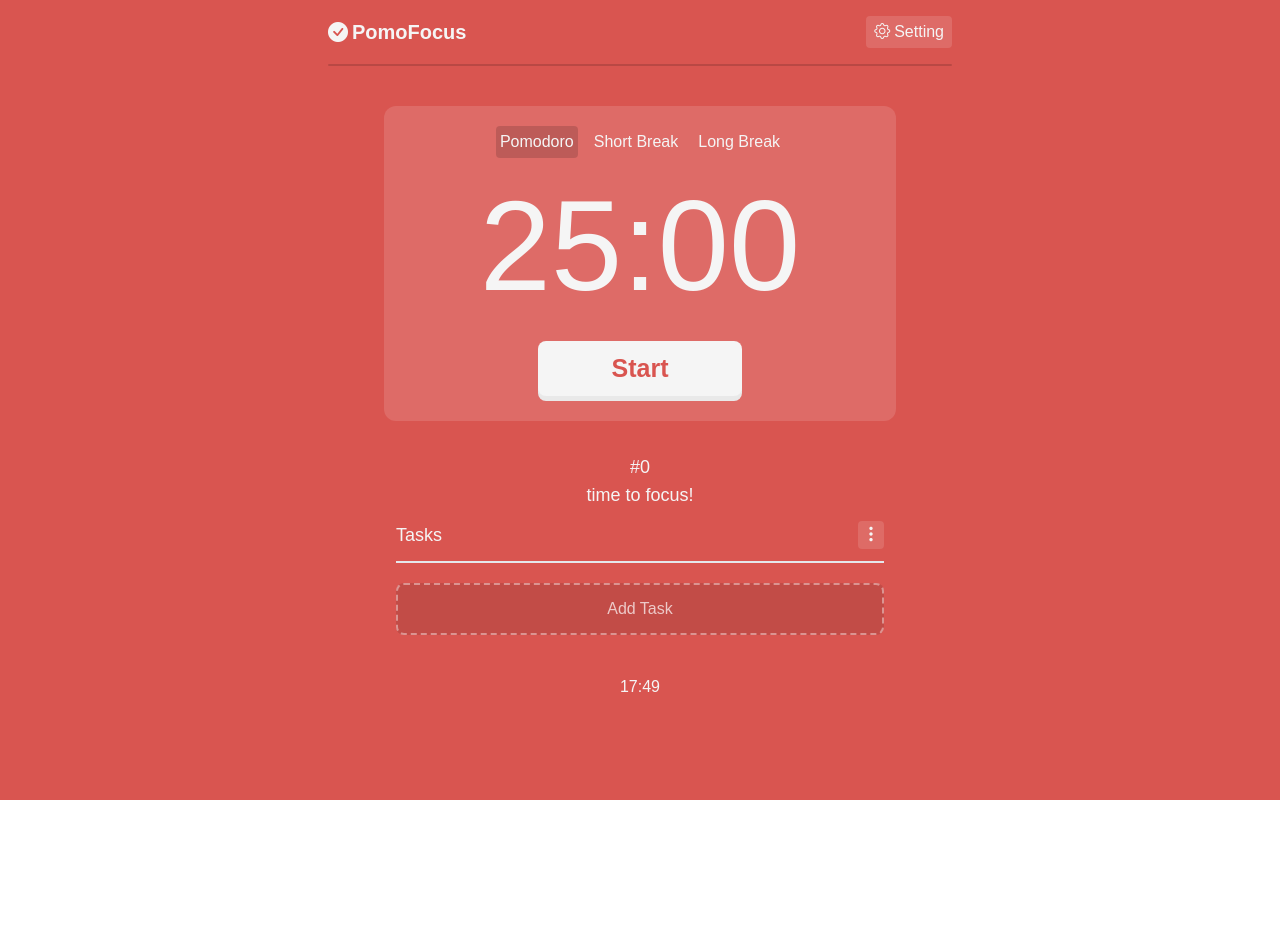
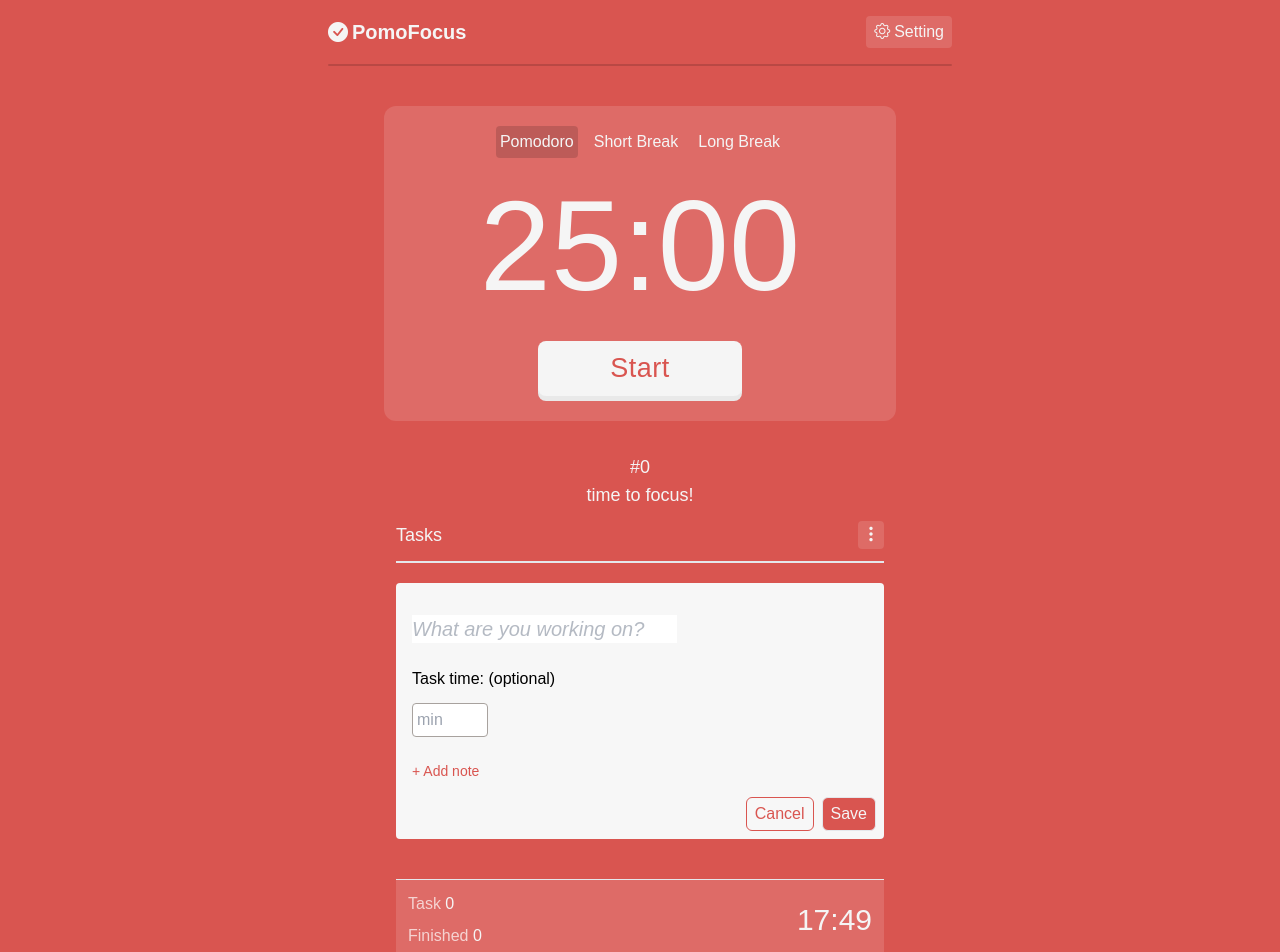
Before and after one commit to AmirSh1382/pomofoucs, a React (Create React App) app: page / in a window 1280 px wide. Shown: the top 952 px of the page. Before the commit the page ends 800 px from the top, so only its background shows below. Built offline with nearby package versions, Linux system fonts and the light colour scheme.

Commit message:
task form added

```diff
--- a/src/components/header/Setting.js
+++ b/src/components/header/Setting.js
@@ -8,7 +8,7 @@
 
 // Redux
 import { useDispatch, useSelector } from "react-redux";
-import { setNewSetting, stopTimerAction } from "../../redux/timer/timerAction";
+import { setNewSetting } from "../../redux/timer/timerAction";
 
 const Setting = () => {
   const dispatch = useDispatch();
@@ -62,14 +62,9 @@
       } else {
         document.documentElement.classList.remove("dark")
 
-        dispatch(stopTimerAction())
-
-        // due to async process
-        setTimeout(() => {
-          setError("");
-          setIsSettingOpen(false);
-          dispatch(setNewSetting(pomodoroValue, shortBreakValue, longBreakValue, alarmSelectValue, darkModeValue));
-        }, 10)
+        setError("");
+        setIsSettingOpen(false);
+        dispatch(setNewSetting(pomodoroValue, shortBreakValue, longBreakValue, alarmSelectValue, darkModeValue));
       }
     }
   };
@@ -89,14 +84,14 @@
         className={`${isSettingOpen ? "backdrop-blur-sm -translate-y-0" : "-translate-y-full"}
           fixed top-0 left-0 w-full min-h-full flex items-center justify-center transition duration-500 z-10`}
       >
-        <div className="rounded-md bg-white text-black w-full max-w-md divide-y px-5 py-4 m-3">
+        <div className="rounded-md bg-white text-black shadow-lg w-full max-w-md divide-y px-5 py-4 m-3">
           {/* Setting header */}
           <div className="flex justify-between items-center mb-4">
             <div className="text-muted text-lg">
               Timer Setting
             </div>
             <div onClick={resetSettingForm} className="cursor-pointer">
-              <i className="fa-solid fa-xmark text-2xl opacity-60 hover:opacity-100"></i>
+              <i className="bi bi-x-lg text-xl opacity-60 hover:opacity-100"></i>
             </div>
           </div>
 
--- a/src/components/task/TaskBody.js
+++ b/src/components/task/TaskBody.js
@@ -1,14 +1,72 @@
 import React from "react";
 
+// Redux
+import { useSelector } from "react-redux";
+
 const TaskBody = () => {
+
+  const timerState = useSelector(state => state.timerState)
+  const { activeTimer } = timerState.time
+
   return (
-    <div className="mt-5 pb-10">
-      <button
+    <div className="dark:hidden mt-5 pb-10">
+      {/* <button
         className="border-2  border-dashed border-add-btn rounded-lg text-add-btn
-          w-full transition bg-add-btn hover:bg-add-btn-hover py-3 "
+          w-full transition bg-add-btn hover:bg-add-btn-hover py-3"
       >
         Add Task
-      </button>
+      </button> */}
+      <form className="rounded bg-white text-black overflow-hidden" onSubmit={e => e.preventDefault()}>
+        <div className="px-4">
+          <input
+            type="text"
+            placeholder="What are you working on?"
+            className="focus:outline-none text-xl placeholder:italic placeholder:opacity-75 mt-8"
+          />
+          <div className="mt-6">
+            <div>Task time: (optional)</div>
+            <input
+              type="text"
+              placeholder="min"
+              className="border border-stone-400 rounded w-1/6 focus:outline-none mt-3 p-1"
+            />
+          </div>
+          <div className={`
+              ${activeTimer === "pomodoro" && "text-pomodoro"}
+              ${activeTimer === "shortBreak" && "text-shortBreak"}
+              ${activeTimer === "longBreak" && "text-longBreak"}
+              text-sm cursor-pointer transitoin-colors duration-500 mt-6`
+            }
+          >
+            + Add note
+          </div>
+        </div>
+
+        <div className="flex justify-end gap-2 mt-2 p-2">
+          <button
+            className={`
+              ${activeTimer === "pomodoro" && "border-pomodoro text-pomodoro"}
+              ${activeTimer === "shortBreak" && "border-shortBreak text-shortBreak"}
+              ${activeTimer === "longBreak" && "border-longBreak text-longBreak"}
+              border rounded-md transition-colors duration-500
+              active:translate-y-1 px-2 py-1`
+            }
+          >
+            Cancel
+          </button>
+          <button
+            className={`
+              ${activeTimer === "pomodoro" && "bg-pomodoro"}
+              ${activeTimer === "shortBreak" && "bg-shortBreak"}
+              ${activeTimer === "longBreak" && "bg-longBreak"}
+              border text-white rounded-md transition-colors duration-500
+              active:translate-y-1 py-1 px-2`
+            }
+          >
+            Save
+          </button>
+        </div>
+      </form>
     </div>
   );
 };
--- a/src/components/task/TaskFooter.js
+++ b/src/components/task/TaskFooter.js
@@ -18,13 +18,25 @@
 }, []);
 
   return (
-    <div className="flex items-center justify-center pb-10">
-      <div>
-        <div></div>
-        <div></div>
-      </div>
-      <div>
-        {clockFormatGenerator(time)}
+    <div className="border-t dark:hidden pb-10">
+      <div className="flex items-center justify-between bg-primary rounded-b-lg p-3">
+        <div>
+          <div>
+            <span className="text-primary">Task</span>
+            &nbsp;
+            <span>0</span>
+          </div>
+
+          <div className="mt-2">
+            <span className="text-primary">Finished</span>
+            &nbsp;
+            <span>0</span>
+          </div>
+        </div>
+
+        <div className="text-3xl">
+          {clockFormatGenerator(time)}
+        </div>
       </div>
     </div>
   );
--- a/src/components/timer/Timer.js
+++ b/src/components/timer/Timer.js
@@ -49,12 +49,23 @@
       alarmAudio === "ding" ? dingAlarm :
       alarmAudio === "deepThought" ? deepThoughtAlarm : ''
 
-  let interval = null;
+  // Timer interval
+  useEffect(() => {
+    if (isStarted) {
+      const interval = setInterval(() => {
+        if (currentTime > 0) {
+          dispatch(updateCurrentTime(currentTime - 1));
+        } else {
+          dispatch(timerFinish())
+          alarmAudioRef.current.play()
+          document.documentElement.classList.remove("dark")
+        };
+      }, 1000);
+      return () => clearInterval(interval);
+    }
 
-  useEffect(() => {
-    dispatch(setNewTimerConfigs(pomodoro, "pomodoro"))
     // eslint-disable-next-line
-  } , [pomodoro, shortBreak, longBreak])
+  } , [isStarted, currentTime])
 
   const startTimer = () => {
     dispatch(startTimerAction());
@@ -64,7 +75,6 @@
 
   const stopTimer = () => {
     dispatch(stopTimerAction());
-    clearInterval(interval);
     stopAudioRef.current.play()
     document.documentElement.classList.remove("dark")
   };
@@ -81,20 +91,6 @@
       dispatch(setNewTimerConfigs(time, name));
     }
   };
-
-  if (isStarted) {
-    interval = setInterval(() => {
-      if (currentTime > 0) {
-        dispatch(updateCurrentTime(currentTime - 1));
-      } else {
-        dispatch(timerFinish())
-        alarmAudioRef.current.play()
-        document.documentElement.classList.remove("dark")
-      };
-
-      clearInterval(interval)
-    }, 1000);
-  }
 
   return (
     <>
--- a/src/components/timer/Timer.module.css
+++ b/src/components/timer/Timer.module.css
@@ -9,10 +9,10 @@
     width: 40%;
     height: 100%;
     margin: 0 auto;
-    font-size: 25px;
-    font-weight: 600;
+    font-size: 27px;
     position: relative;
     border-radius: 8px;
+    letter-spacing: 0.5px;
     background-color: #f5f5f5;
     display: flex;
     align-items: center;
--- a/tailwind.config.js
+++ b/tailwind.config.js
@@ -22,7 +22,8 @@
         "pomodoro": "rgb(217, 85, 80)",
         "shortBreak": "rgb(76, 145, 149)",
         "longBreak": "rgb(69, 124, 163)",
-        "add-btn": "rgba(256,256,256,0.7)"
+        "add-btn": "rgba(256,256,256,0.7)",
+        "primary": "rgba(255, 255, 255, 0.7)"
       },
       fontSize: {
         "header": "20px"
@@ -31,7 +32,10 @@
         "small": "2px"
       },
       borderColor: {
-        "add-btn": "rgba(255, 255, 255, 0.4)"
+        "add-btn": "rgba(255, 255, 255, 0.4)",
+        "pomodoro": "rgb(217, 85, 80)",
+        "shortBreak": "rgb(76, 145, 149)",
+        "longBreak": "rgb(69, 124, 163)",
       }
     },
   },
```
